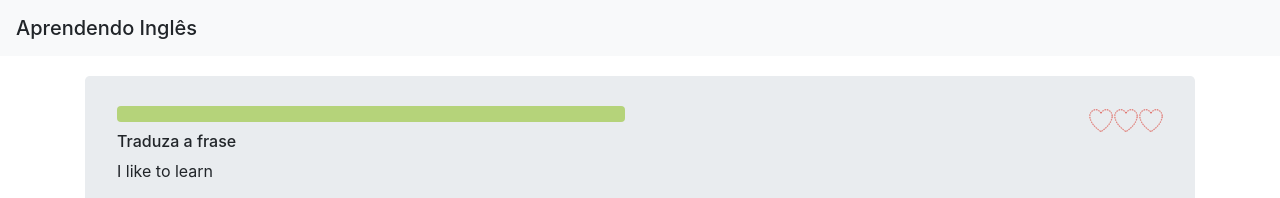
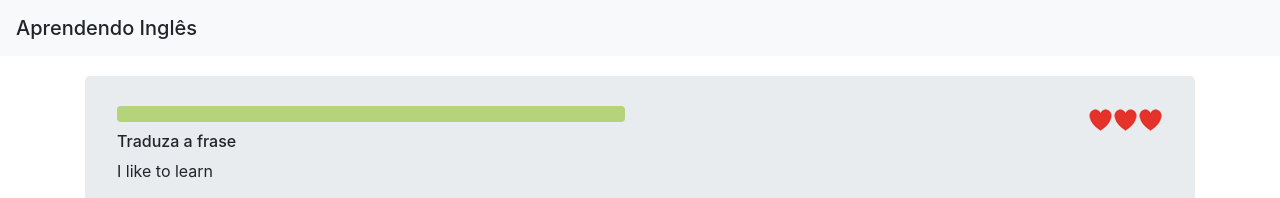
Before and after one commit to EricGambit/udemy-angular-site1, an Angular app: page / in a window 1280 px wide. Shown: the top 198 px of the page. Built offline with nearby package versions, Linux system fonts and the light colour scheme.

Commit message:
Criando diretiva para criar os corações com ngFor

```diff
--- /dev/null
+++ b/src/app/shared/coracao.model.ts
@@ -0,0 +1,11 @@
+export class Coracao {
+    constructor(
+        public cheio: boolean,
+        public urlCoracaoCheio: string = '/assets/coracao_cheio.png',
+        public urlCoracaoVazio: string = '/assets/coracao_vazio.png'
+    ) { }
+
+    public exibeCoracao(): string {
+        return this.cheio ? this.urlCoracaoCheio : this.urlCoracaoVazio
+    }
+}
--- a/src/app/tentativas/tentativas.component.html
+++ b/src/app/tentativas/tentativas.component.html
@@ -1,3 +1,8 @@
+<img *ngFor="let coracao of coracoes" [src]="coracao.exibeCoracao()" />
+
+
+
+
+<!-- <img [src]="coracaoVazio">
 <img [src]="coracaoVazio">
-<img [src]="coracaoVazio">
-<img [src]="coracaoVazio">
+<img [src]="coracaoVazio"> -->
--- a/src/app/tentativas/tentativas.component.ts
+++ b/src/app/tentativas/tentativas.component.ts
@@ -1,4 +1,6 @@
 import { Component, OnInit } from '@angular/core';
+
+import { Coracao } from '../shared/coracao.model';
 
 @Component({
   selector: 'app-tentativas',
@@ -7,8 +9,14 @@ import { Component, OnInit } from '@angular/core';
 })
 export class TentativasComponent implements OnInit {
 
-public coracaoVazio:string = '/assets/coracao_vazio.png'
-public coracaoCheio:string = '/assets/coracao_cheio.png'
+  public coracaoVazio: string = '/assets/coracao_vazio.png'
+  public coracaoCheio: string = '/assets/coracao_cheio.png'
+
+  public coracoes: Coracao[] = [
+    new Coracao(true),
+    new Coracao(true),
+    new Coracao(true)
+  ]
 
   constructor() { }
 
```
